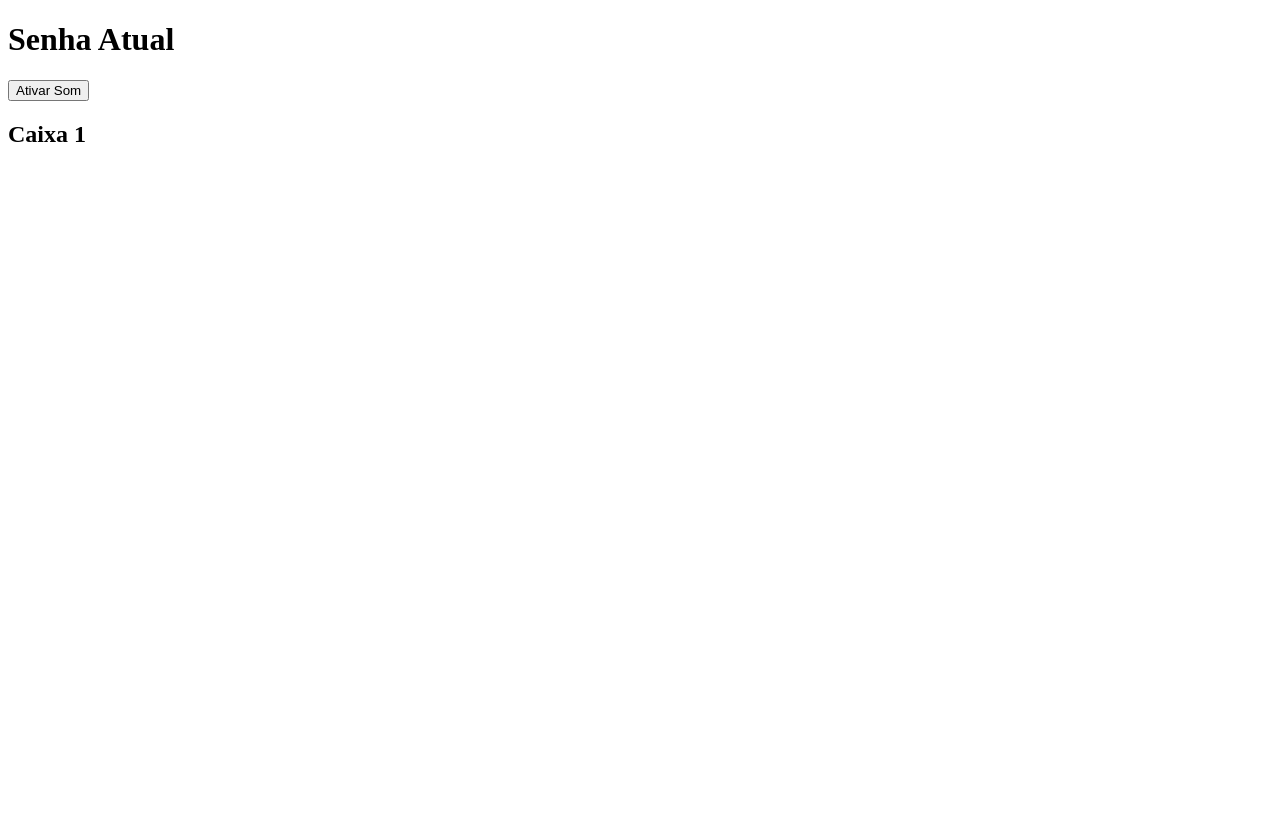
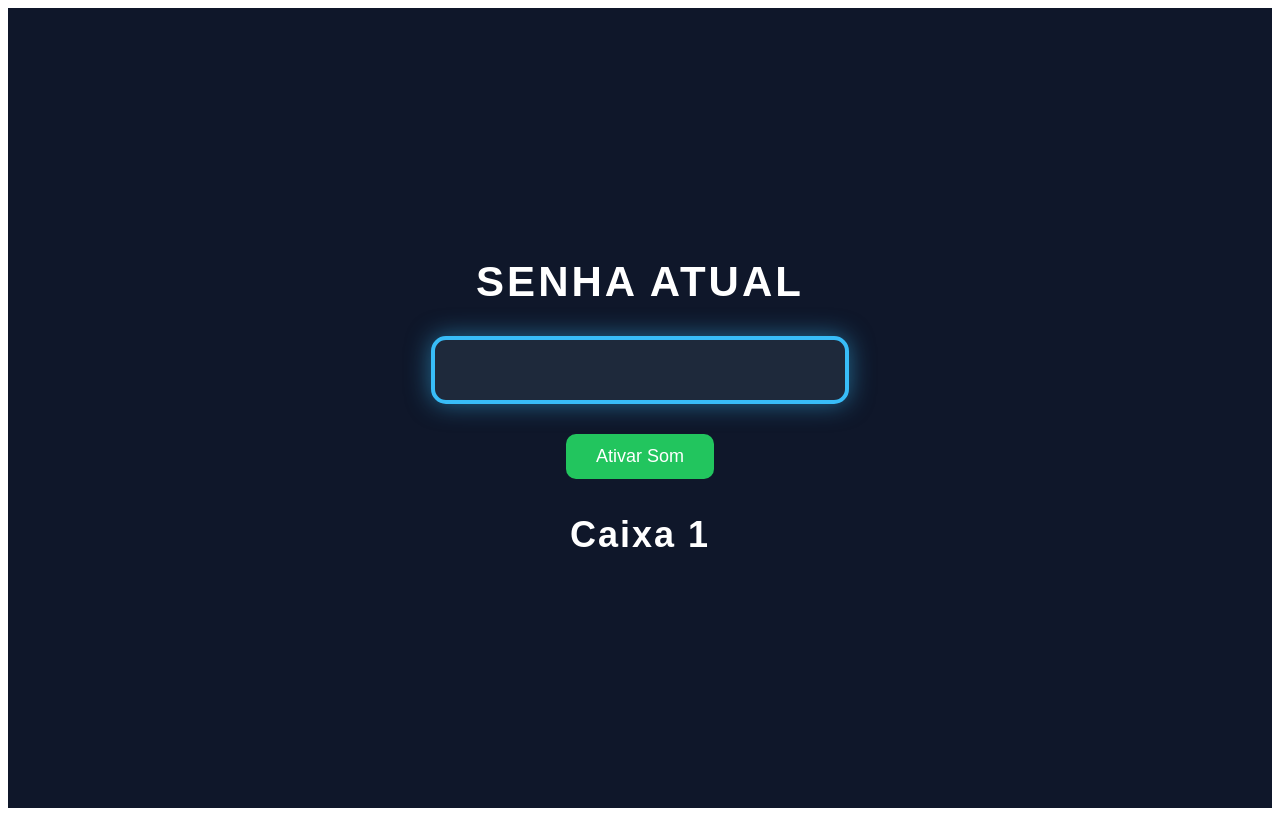
Before and after one commit to facurymanoel/fila-banco-frontend, an Angular app: page /painel in a window 1280 px wide. Built offline with nearby package versions, Linux system fonts and the light colour scheme; no server answers.

Commit message:
Melhoria áudio e imagem painel eletronico

```diff
--- a/src/app/painel-eletronico/painel-eletronico.css
+++ b/src/app/painel-eletronico/painel-eletronico.css
@@ -0,0 +1,51 @@
+body{
+    margin: 0;
+    padding: 0;
+}
+.painel{
+    height: 100vh;
+    display: flex;
+    flex-direction: column;
+    justify-content: center;
+    align-items: center;
+    background-color: #0f172a;
+    color: white;
+    font-family: Arial, Helvetica, sans-serif;
+}
+h1{
+    font-size: 42px;
+    letter-spacing: 3px;
+    margin-bottom: 30px;
+}
+.senha {
+    width: 350px;
+    padding: 30px;
+    text-align: center;
+    font-size: 80px;
+    font-weight: bold;
+    color: #ffcc00;
+    background-color: #1e293b;
+    border-radius: 15px;
+    border: 4px solid #38bdf8;
+    box-shadow: 0 0 25px rgba(56,189,248,.5);
+
+}
+h2{
+    margin-top: 35px;
+    font-size: 36px;
+    letter-spacing: 2px;
+}
+.botao-audio{
+    margin-top: 30px;
+    padding: 12px 30px;
+    font-size: 18px;
+    border: none;
+    border-radius: 10px;
+    cursor: pointer;
+    background: #22c55e;
+    color: white;
+    transition: .3s;
+}
+.botao-audio:hover {
+   background: #16a34a;
+}
--- a/src/app/painel-eletronico/painel-eletronico.html
+++ b/src/app/painel-eletronico/painel-eletronico.html
@@ -1,6 +1,6 @@
 <div class="painel">
 
-    <h1>Senha Atual</h1>
+    <h1>SENHA ATUAL</h1>
 
     <div class="senha">
 
@@ -8,9 +8,12 @@
 
     </div>
 
-    <button (click)="liberarAudio()">
+    @if(!audioLiberado){
+       <button class="botao-audio"
+          (click)="liberarAudio()">
           Ativar Som
-    </button>
+       </button>
+    }
 
     <h2>Caixa 1</h2>
 
--- a/src/app/painel-eletronico/painel-eletronico.ts
+++ b/src/app/painel-eletronico/painel-eletronico.ts
@@ -3,9 +3,9 @@ import { SenhaService } from '../services/senha.service';
 import { ProximaSenhaDto } from '../models/proxima-senha-dto';
 import { interval } from 'rxjs';
 
+
 @Component({
   selector: 'app-painel-eletronico',
-  imports: [],
   templateUrl: './painel-eletronico.html',
   styleUrl: './painel-eletronico.css',
 })
@@ -17,7 +17,7 @@ export class PainelEletronico {
 
   private audio = new Audio('assets/audio/bip.mp3');
 
-  private audioLiberado = false;
+  audioLiberado = false;
 
   senhaAtual: ProximaSenhaDto = {
 
```
